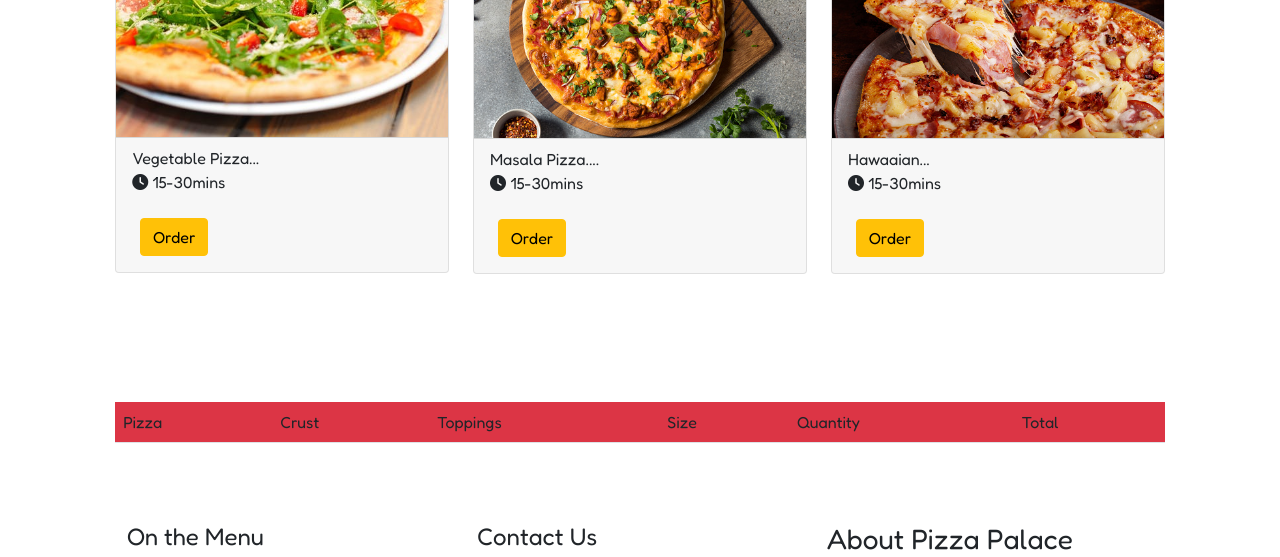
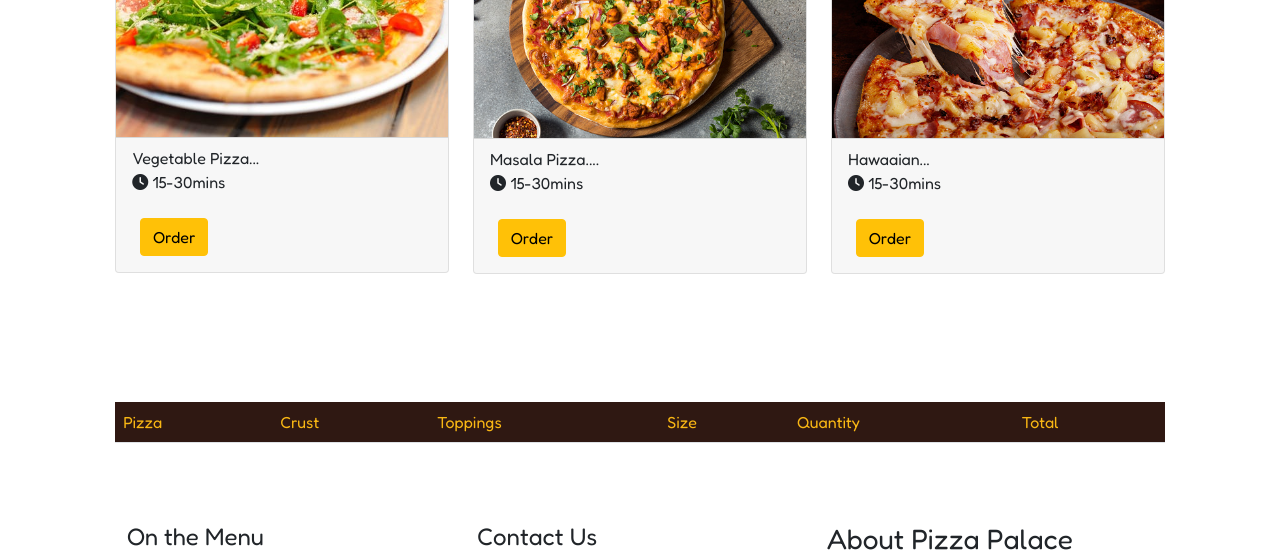
Before and after one commit to Charlotte-Natasha/PizzaPalace_, a plain HTML site: page index.html in a window 1280 px wide. Shown: the part 1352-1909 px from the top of the page. Drawn offline with nearby package versions, Linux system fonts and the light colour scheme.

Commit message:
added bg-color to table and text-color

```diff
--- a/index.html
+++ b/index.html
@@ -269,7 +269,7 @@
       </section>
    <!--Table-->
    <section>
-<div class="bg-danger menus">
+<div class="menus">
   <table class="table table-hover">
 <thead>
   <tr>
--- a/style.css
+++ b/style.css
@@ -5,7 +5,6 @@
   padding: 0;
   box-sizing: border-box;
   text-decoration: none;
-
 }
 section {
   padding: 2rem 9%;
@@ -26,10 +25,16 @@ header .navbar a:hover {
   color: #c91103;
   padding-bottom: 2rem;
 }
-.home{
+.home {
   background-image: url(images/hot.jpg);
   background-repeat: no-repeat;
   background-size: cover;
   color: #f9b714;
   min-height: 90vh;
 }
+.menus {
+  background-color: #2f1812;
+}
+.table{
+  color: #f9b714;
+}
```
Lines whose indentation alone changed are shown as unchanged.
